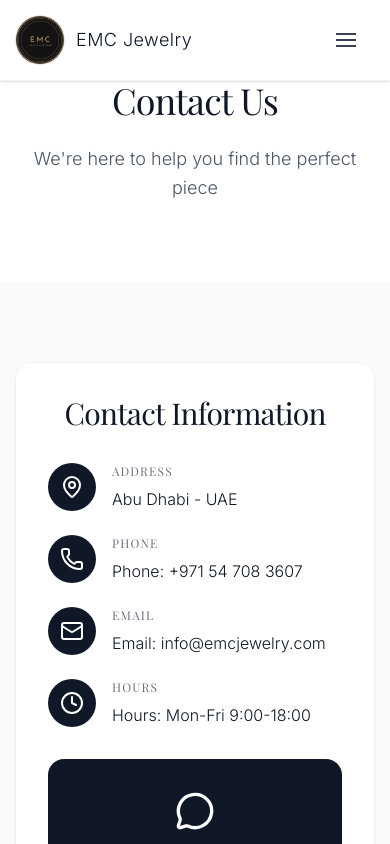
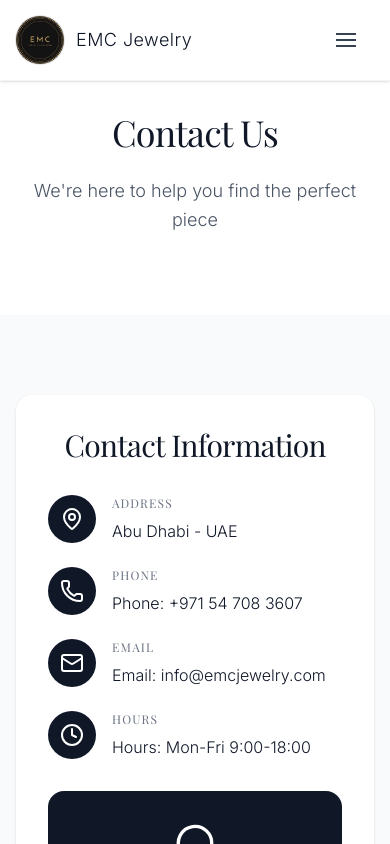
Before and after one commit to MatiasFormoso/emcejewelry, a Next.js app: page /en/contacto in a window 390 px wide. Built offline with nearby package versions, Linux system fonts and the light colour scheme; a web font is replaced by a local one.

Commit message:
fix: Agregar padding-top en mobile para hero de pÃ¡ginas Nosotros y Contacto

```diff
--- a/src/app/[locale]/contacto/ContactContent.tsx
+++ b/src/app/[locale]/contacto/ContactContent.tsx
@@ -42,7 +42,7 @@
   return (
     <>
       {/* Hero Section */}
-      <section className="relative py-20 md:py-32 bg-white">
+      <section className="relative pt-28 pb-20 md:py-32 bg-white">
         <div className="max-w-7xl mx-auto px-4 sm:px-6 lg:px-8">
           <motion.div
             ref={heroRef}
--- a/src/app/[locale]/nosotros/AboutUsContent.tsx
+++ b/src/app/[locale]/nosotros/AboutUsContent.tsx
@@ -14,7 +14,7 @@
   return (
     <>
       {/* Hero Section */}
-      <section className="relative py-20 md:py-32 bg-white">
+      <section className="relative pt-28 pb-20 md:py-32 bg-white">
         <div className="max-w-7xl mx-auto px-4 sm:px-6 lg:px-8">
           <motion.div
             initial={{ opacity: 0, y: 30 }}
```
